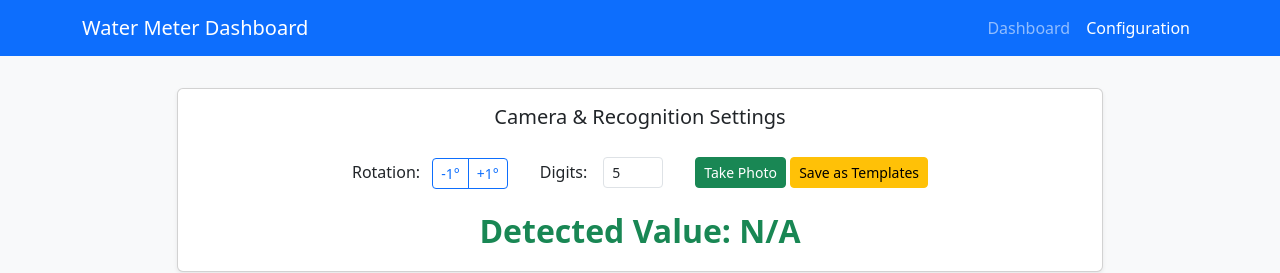
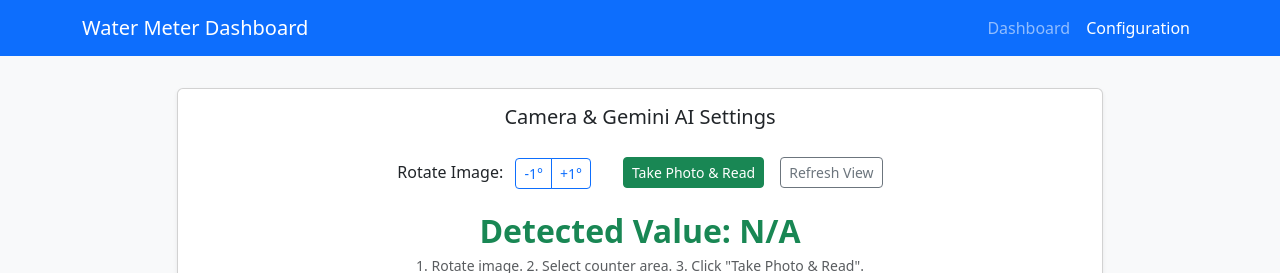
Before and after one commit to MaxKolbysh/counter_retrofiting, a Flask app: page /config in a window 1280 px wide. Shown: the top 273 px of the page. Run offline with Flask 3, Linux system fonts and the light colour scheme; some libraries are stand-ins or nearby versions.

Commit message:
gemini update

```diff
--- a/app/main.py
+++ b/app/main.py
@@ -77,25 +77,20 @@ def capture_now():
     rotate = config.get('rotate', 0)
     crop = config.get('crop')
 
-    # Capture
     cmd = f"rpicam-still -o {IMAGES_DIR}/latest.jpg --width 1024 --height 768 --immediate --nopreview --timeout 2000"
     try:
         subprocess.run(cmd, shell=True, check=True)
 
-        # Process and Read with Gemini
         reader = WaterMeterReader()
         processed = reader.preprocess_image(
             os.path.join(IMAGES_DIR, "latest.jpg"),
             crop=crop,
             rotate=rotate
         )
-        # Save processed for UI preview
         cv2.imwrite(os.path.join(IMAGES_DIR, "processed.jpg"), processed)
 
-        # Only read on demand or in background script
         value = reader.read_numbers(processed)
 
-        # Save reading if it's a real number
         if value and value not in ["ERROR", "ERR_NO_KEY"]:
             timestamp = datetime.now().strftime("%Y-%m-%d %H:%M:%S")
             reading = {"timestamp": timestamp, "value": value}
@@ -112,11 +107,6 @@ def capture_now():
     except Exception as e:
         return jsonify({"status": "error", "message": str(e)}), 500
 
-@app.route('/api/latest')
-def api_latest():
-    readings = get_latest_readings(1)
-    return jsonify(readings[0] if readings else {})
-
 @app.route('/images/<filename>')
 def serve_image(filename):
     return send_from_directory(IMAGES_DIR, filename)
--- a/app/templates/config.html
+++ b/app/templates/config.html
@@ -31,28 +31,25 @@
             <div class="col-md-10 offset-md-1">
                 <div class="card">
                     <div class="card-body text-center">
-                        <h5 class="card-title">Camera & Recognition Settings</h5>
+                        <h5 class="card-title">Camera & Gemini AI Settings</h5>
                         <div class="row g-3 align-items-center justify-content-center mt-2">
                             <div class="col-auto">
-                                <label class="col-form-label">Rotation:</label>
+                                <label class="col-form-label">Rotate Image:</label>
                                 <div class="btn-group btn-group-sm ms-2">
                                     <button class="btn btn-outline-primary" onclick="rotate(-1)">-1°</button>
                                     <button class="btn btn-outline-primary" onclick="rotate(1)">+1°</button>
                                 </div>
                             </div>
                             <div class="col-auto ms-3">
-                                <label for="numDigits" class="col-form-label">Digits:</label>
+                                <button class="btn btn-sm btn-success" id="captureBtn" onclick="takePhoto()">Take Photo & Read</button>
                             </div>
                             <div class="col-auto">
-                                <input type="number" id="numDigits" class="form-control form-control-sm" style="width: 60px;" value="{{ config.num_digits if config.num_digits else 5 }}" onchange="saveConfig()">
-                            </div>
-                            <div class="col-auto ms-3">
-                                <button class="btn btn-sm btn-success" id="captureBtn" onclick="takePhoto()">Take Photo</button>
-                                <button class="btn btn-sm btn-warning" onclick="saveTemplates()">Save as Templates</button>
+                                <button class="btn btn-sm btn-outline-secondary" onclick="window.location.reload()">Refresh View</button>
                             </div>
                         </div>
                         <div id="captureStatus" class="mt-2 small text-muted"></div>
                         <div class="ocr-result mt-3">Detected Value: {{ latest.value }}</div>
+                        <div class="text-muted small">1. Rotate image. 2. Select counter area. 3. Click "Take Photo & Read".</div>
                     </div>
                 </div>
             </div>
@@ -62,7 +59,7 @@
             <div class="col-md-7">
                 <div class="card">
                     <div class="card-body">
-                        <h6 class="card-title text-center">Step 1: Raw Image & Alignment</h6>
+                        <h6 class="card-title text-center">Step 1: Alignment (Raw Image)</h6>
                         <div class="img-preview-container">
                             <img src="/images/latest.jpg?t={{ range(1, 1000) | random }}" id="rawImage" class="img-preview" alt="Raw Image">
                         </div>
@@ -72,10 +69,10 @@
             <div class="col-md-5">
                 <div class="card">
                     <div class="card-body">
-                        <h6 class="card-title text-center">Step 2: Cropped View</h6>
+                        <h6 class="card-title text-center">Step 2: AI View (Cropped)</h6>
                         <img src="/images/processed.jpg?t={{ range(1, 1000) | random }}" class="img-preview" alt="OCR View (Cropped)">
-                        <div class="alert alert-warning mt-3 small">
-                            <strong>Note:</strong> Template matching works best when numbers are perfectly centered and cropped.
+                        <div class="alert alert-info mt-3 small">
+                            Gemini AI reads directly from this cropped image. No OCR libraries needed.
                         </div>
                     </div>
                 </div>
@@ -116,17 +113,22 @@
             const btn = document.getElementById('captureBtn');
             const status = document.getElementById('captureStatus');
             btn.disabled = true;
-            status.innerText = "Capturing...";
+            status.innerText = "Capturing & Sending to Gemini...";
 
             fetch('/api/capture', { method: 'POST' })
                 .then(response => response.json())
                 .then(data => {
                     if (data.status === 'success') {
-                        status.innerText = "Success! Updating...";
+                        status.innerText = "Success! Value: " + data.value;
                         const t = new Date().getTime();
                         rawImg.src = "/images/latest.jpg?t=" + t;
                         document.querySelector('img[alt="OCR View (Cropped)"]').src = "/images/processed.jpg?t=" + t;
-                        setTimeout(() => { status.innerText = ""; btn.disabled = false; }, 1000);
+                        setTimeout(() => {
+                            status.innerText = "";
+                            btn.disabled = false;
+                            // Update the big result text
+                            document.querySelector('.ocr-result').innerText = "Detected Value: " + data.value;
+                        }, 2000);
                     } else {
                         status.innerText = "Error: " + data.message;
                         btn.disabled = false;
@@ -134,22 +136,13 @@
                 });
         }
 
-        function saveTemplates() {
-            if (!confirm("This will save the current cropped digits as your target reference. Make sure the numbers are clear. Continue?")) return;
-            fetch('/api/save_templates', { method: 'POST' })
-                .then(r => r.json())
-                .then(d => alert(d.message));
-        }
-
         function saveConfig() {
             const data = cropper.getData(true);
-            const numDigits = document.getElementById('numDigits').value;
             fetch('/api/config', {
                 method: 'POST',
                 headers: { 'Content-Type': 'application/json' },
                 body: JSON.stringify({
                     rotate: Math.round(data.rotate),
-                    num_digits: parseInt(numDigits),
                     crop: { x: data.x, y: data.y, w: data.width, h: data.height }
                 })
             });
--- a/pyproject.toml
+++ b/pyproject.toml
@@ -6,7 +6,7 @@ readme = "README.md"
 requires-python = ">=3.12"
 dependencies = [
     "flask>=3.1.2",
-    "google-generativeai>=0.8.6",
+    "google-genai>=1.62.0",
     "numpy>=2.4.2",
     "opencv-python-headless>=4.13.0.92",
     "pytesseract>=0.3.13",
```
Also changed, not shown: core/processor.py (+25 -27 lines), 1 other file.
